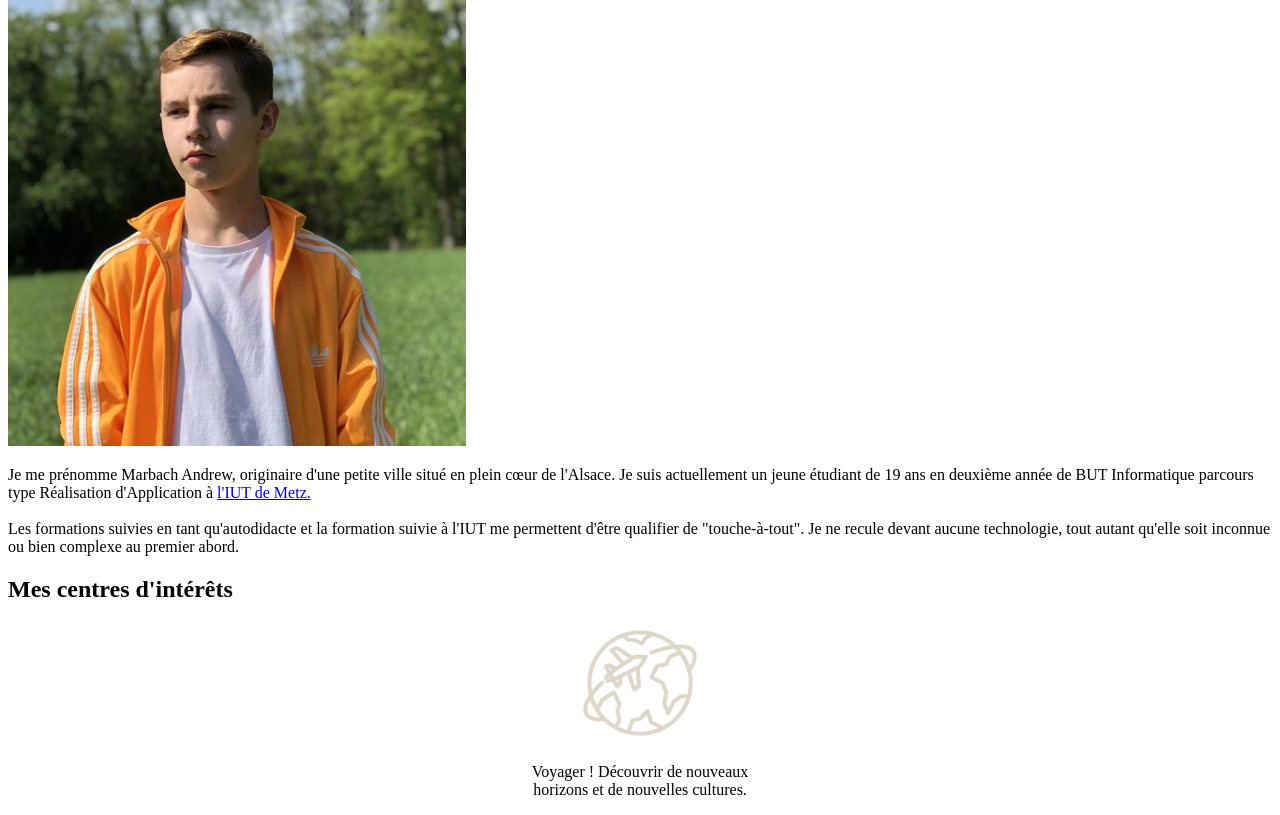
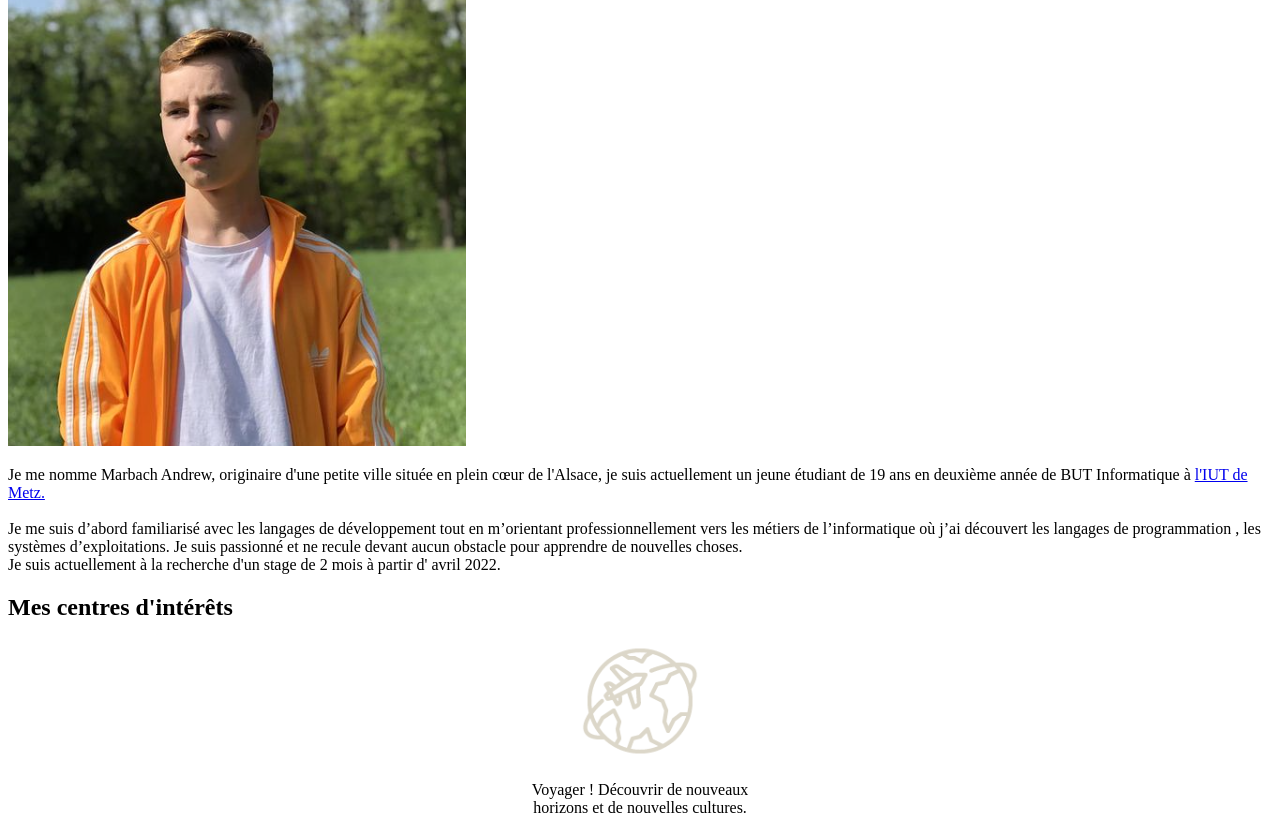
Before and after one commit to Andrew672/SitePerso, a Symfony app: template templates/home/index.html.twig in a window 1280 px wide. Shown: the part 213-1028 px from the top of the page. Run offline with Twig, Linux system fonts and the light colour scheme; the template is opened without the code that fills it, so the values that code supplies are empty; form fields are guessed from the names that the template uses; some libraries are stand-ins or nearby versions.

Commit message:
Modification intro

```diff
--- a/templates/home/index.html.twig
+++ b/templates/home/index.html.twig
@@ -16,16 +16,17 @@
         <img src="img/andrew.png" class="img-fluid img-intro" alt="Responsive image">
       </div>
       <div class="p-4 w-100 bd-highlight">
-        <p class="text-intro">Je me prénomme  <span>Marbach Andrew</span>, originaire d'une
-          petite ville situé en plein cœur de l'Alsace. Je suis
+        <p class="text-intro">Je me nomme  <span>Marbach Andrew</span>, originaire d'une
+          petite ville située en plein cœur de l'Alsace, je suis
           actuellement un jeune étudiant de 19 ans en <span>deuxième année
-          de BUT Informatique</span> parcours type Réalisation d'Application à <span><a href="https://dptinfo.iutmetz.univ-lorraine.fr/">l'IUT de Metz. </a></span><br>
+          de BUT Informatique</span> à <span><a href="https://dptinfo.iutmetz.univ-lorraine.fr/">l'IUT de Metz. </a></span><br>
           <br>
-          Les formations suivies en tant qu'autodidacte et la
-          formation suivie à l'IUT me permettent d'être qualifier de
-          "<span>touche-à-tout</span>". Je ne recule devant aucune technologie,
-          tout autant qu'elle soit inconnue ou bien complexe au
-          premier abord.</p>
+          Je me suis d’abord familiarisé avec les langages de développement tout en m’orientant professionnellement
+          vers les métiers de l’informatique où j’ai découvert les langages de programmation , les systèmes d’exploitations.
+          Je suis passionné et ne recule devant aucun obstacle pour apprendre de nouvelles choses.
+          <br>
+          Je suis actuellement à la recherche d'un stage de 2 mois à partir d' avril 2022.
+         </p>
       </div>
     </div>
 
```
